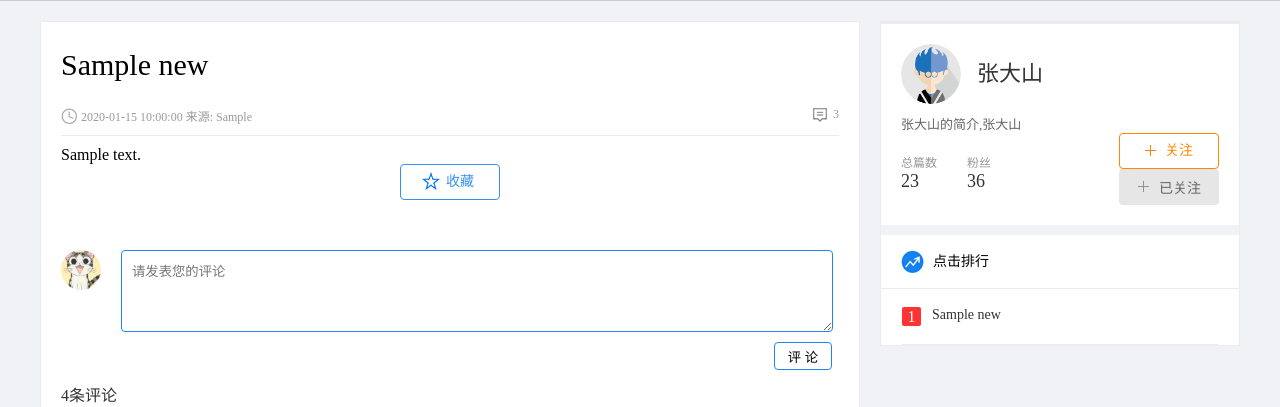
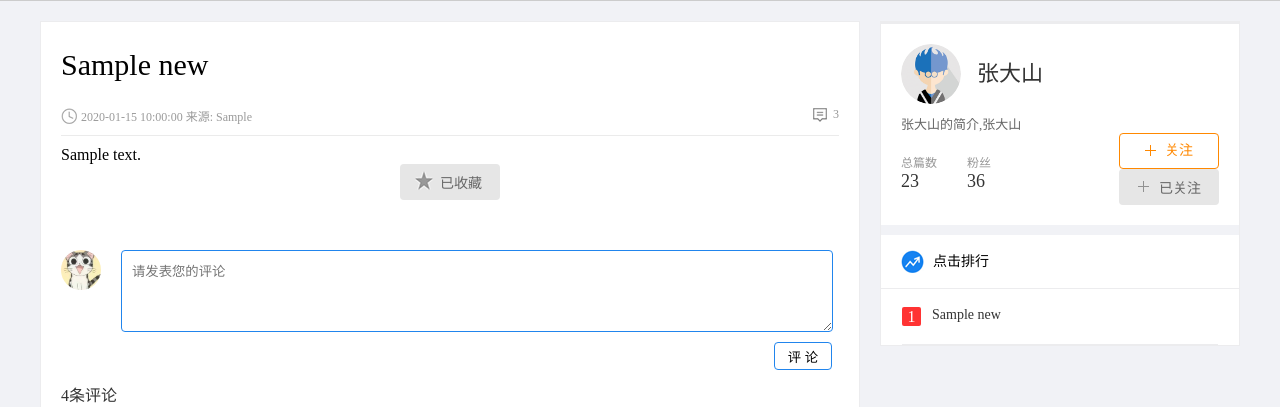
Before and after one commit to ZhengQiankun/information15, a Flask app: page /news/1 in a window 1280 px wide. Shown: the part 59-466 px from the top of the page. Run offline with Flask 2, Linux system fonts and the light colour scheme; the visitor is signed in with stand-in values (Sample User, id 1); tables that the repository leaves empty hold one stand-in row (values such as "Sample post"); parts of the project's set-up code (start-up, migrations or seed data) failed here and were passed over; some libraries are stand-ins or nearby versions.

Commit message:
详情页显示收藏，以收藏

```diff
--- a/info/modules/news/views.py
+++ b/info/modules/news/views.py
@@ -50,23 +50,17 @@ def news(news_id):
     for item in news_list:
         click_news_list.append(item.to_dict())
 
-    # #获取用户数据
-    # #获取用户的编号,从session
-    # user_id = session.get("user_id")
-    #
-    # # 判断用户是否存在
-    # user = None
-    # if user_id:
-    #     try:
-    #         user = User.query.get(user_id)
-    #     except Exception as e:
-    #         current_app.logger.error(e)
+    # 查询当前用户，是否收藏该新闻
+    is_collected = False
+    if g.user and news in g.user.collection_news:
+        is_collected = True
 
 
     data = {
         "news":news.to_dict(),
         "click_news_list":click_news_list,
-        "user_info":g.user.to_dict() if g.user else ""
+        "user_info":g.user.to_dict() if g.user else "",
+        "is_collected":is_collected
     }
 
     # 5 携带数据渲染页面
--- a/info/static/news/css/main.css
+++ b/info/static/news/css/main.css
@@ -661,7 +661,7 @@ body{
     color:#666;
     border-radius:4px;
     font-size:14px;
-    margin:0px 5px;
+    /*margin:0px 5px;*/
     background:url(../images/collect_icons.png) 15px -73px no-repeat #e6e6e6;
     position:relative;
     overflow:hidden;
--- a/info/templates/news/detail.html
+++ b/info/templates/news/detail.html
@@ -22,8 +22,8 @@
 
             {# 正文内容 #}
             {{ data.news.content | safe }}
-        <a href="javascript:;" class="collection block-center" data-newid="" >收藏</a>
-        <a href="javascript:;" class="collected block-center" data-newid="" style="display: none"><span class="out">已收藏</span><span class="over">取消收藏</span></a>
+        <a href="javascript:;" class="collection block-center" data-newid="" style="display: {% if data.is_collected %}none{% else %}block{% endif %}">收藏</a>
+        <a href="javascript:;" class="collected block-center" data-newid="" style="display: {% if data.is_collected %}block{% else %}none{% endif %}"><span class="out">已收藏</span><span class="over">取消收藏</span></a>
 
         {% if data.user_info %}
             <form action="" class="comment_form">
```
Also changed, not shown: 1 other file.
